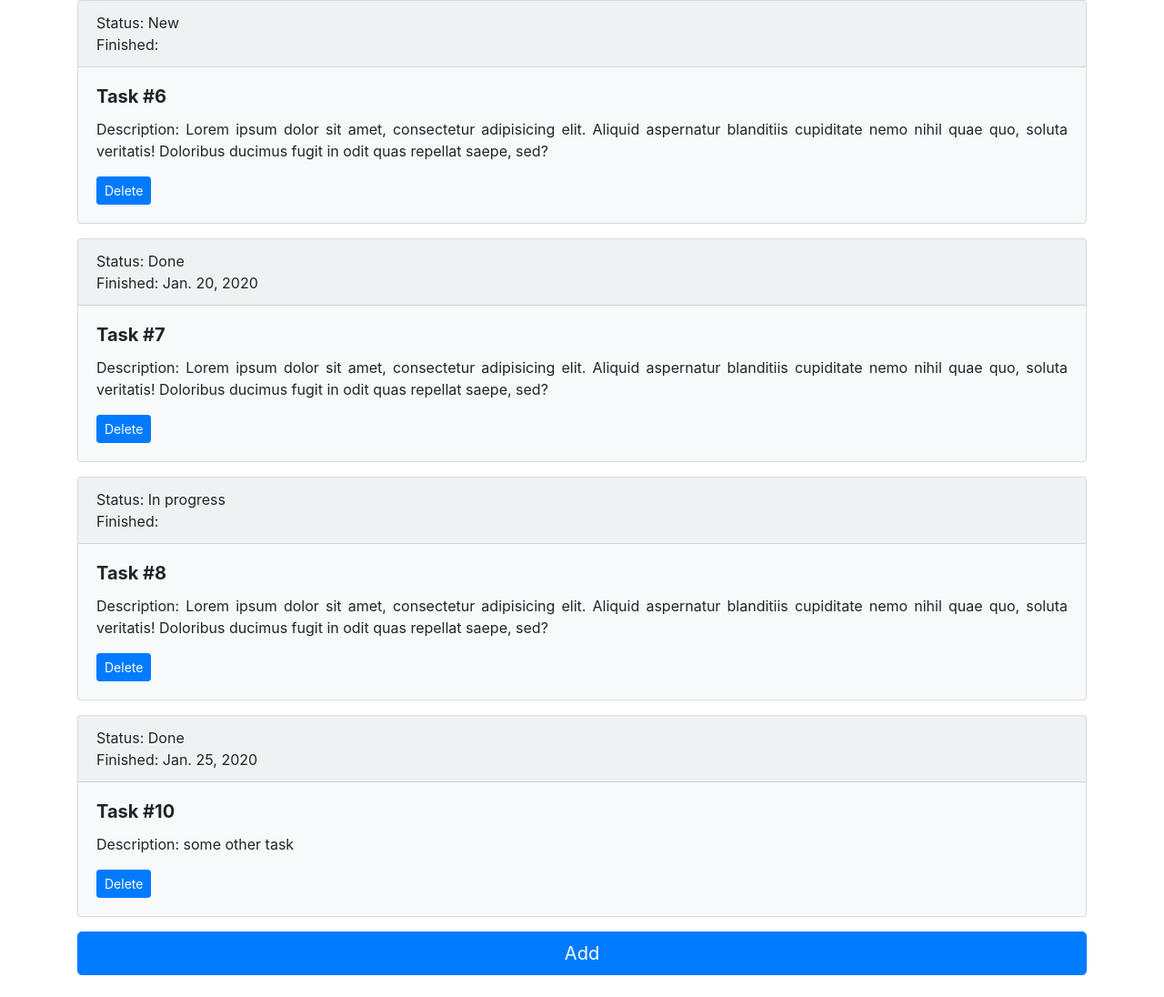
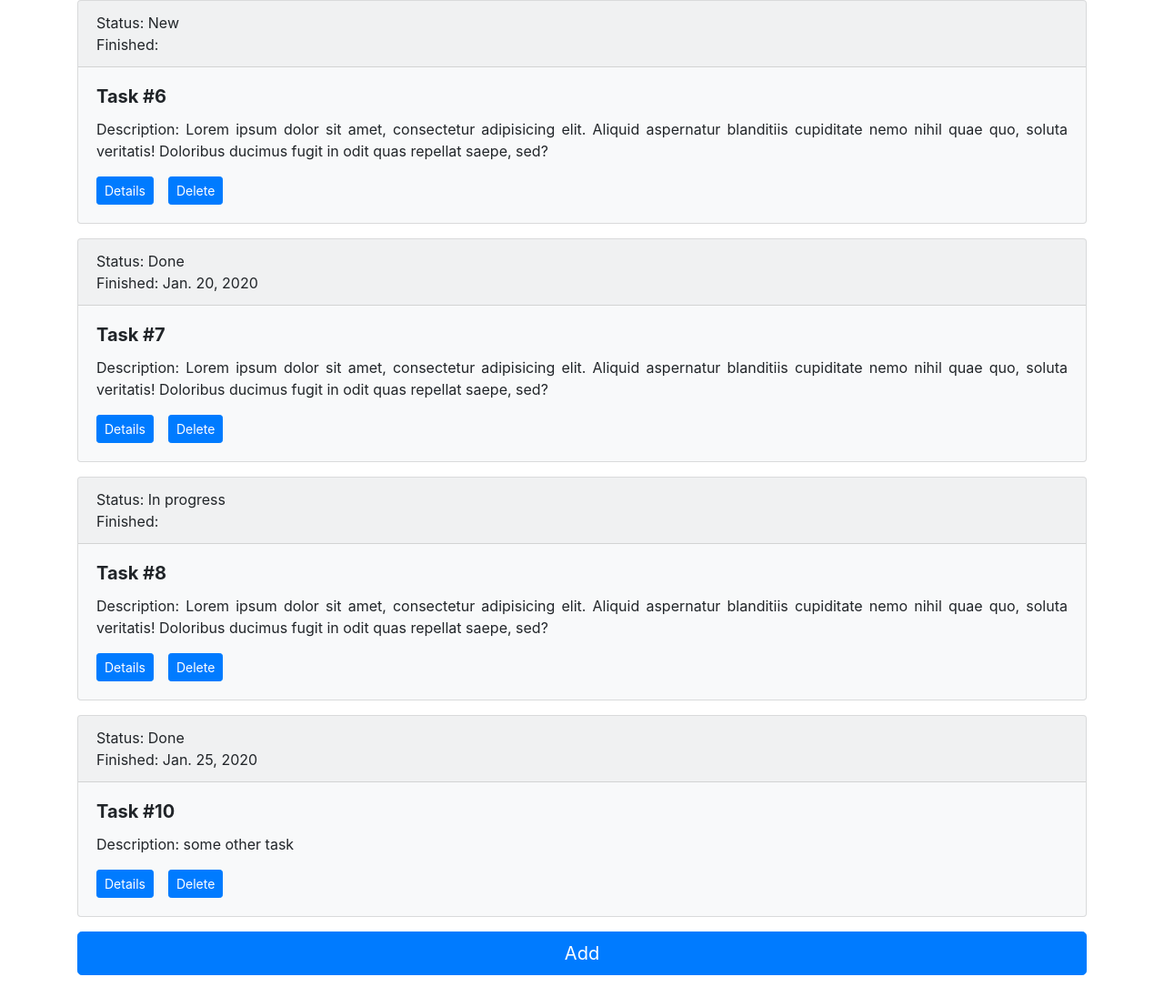
Before and after one commit to ihinion/homework_46, a Django app: page / in a window 1280 px wide. Shown: the part 146-1242 px from the top of the page at 91% size. Run offline with Django 3.2, Linux system fonts and the light colour scheme; data comes from the database, SQL or seed files in the repository; some libraries are stand-ins or nearby versions.

Commit message:
Added task_view, task_view.html for a single task, added links to tasks in index.html, path in urls.py

```diff
--- a/source/main/urls.py
+++ b/source/main/urls.py
@@ -15,11 +15,12 @@ Including another URLconf
 """
 from django.contrib import admin
 from django.urls import path
-from webapp.views import index_view, task_create_view, delete_view
+from webapp.views import index_view, task_create_view, delete_view, task_view
 
 urlpatterns = [
     path('admin/', admin.site.urls),
     path('', index_view),
     path('add/', task_create_view),
     path('<id>/delete/', delete_view),
+    path('task/<pk>/', task_view)
 ]
--- a/source/webapp/templates/index.html
+++ b/source/webapp/templates/index.html
@@ -36,9 +36,12 @@
                     <div class="card-body">
                         <h5 class="card-title font-weight-bold">Task #{{ task.pk }}</h5>
                         <p class="text-justify">Description: {{ task.description }}</p>
-                          <form method="POST" action="{{ task.pk }}/delete/">
+                        <form class="form-inline">
+                            <a class="btn btn-primary btn-sm mr-3" href="/task/{{ task.pk }}/" role="button">Details</a>
+                            <form class="form-inline" method="POST" action="{{ task.pk }}/delete/">
                                 {% csrf_token %}
                                 <button class="btn btn-primary btn-sm" type="submit" value="DELETE">Delete</button>
+                            </form>
                         </form>
                     </div>
                 </div>
@@ -55,9 +58,12 @@
                         <div class="card-body">
                             <h5 class="card-title font-weight-bold">Task #{{ task.pk }}</h5>
                             <p class="text-justify">Description: {{ task.description }}</p>
-                              <form method="POST" action="{{ task.pk }}/delete/">
+                            <form class="form-inline">
+                                <a class="btn btn-primary btn-sm mr-3" href="/task/{{ task.pk }}/" role="button">Details</a>
+                                <form class="form-inline" method="POST" action="{{ task.pk }}/delete/">
                                     {% csrf_token %}
                                     <button class="btn btn-primary btn-sm" type="submit" value="DELETE">Delete</button>
+                                </form>
                             </form>
                         </div>
                     </div>
@@ -75,9 +81,12 @@
                         <div class="card-body">
                             <h5 class="card-title font-weight-bold">Task #{{ task.pk }}</h5>
                             <p class="text-justify">Description: {{ task.description }}</p>
-                              <form method="POST" action="{{ task.pk }}/delete/">
+                            <form class="form-inline">
+                                <a class="btn btn-primary btn-sm mr-3" href="/task/{{ task.pk }}/" role="button">Details</a>
+                                <form class="form-inline" method="POST" action="{{ task.pk }}/delete/">
                                     {% csrf_token %}
                                     <button class="btn btn-primary btn-sm" type="submit" value="DELETE">Delete</button>
+                                </form>
                             </form>
                         </div>
                     </div>
@@ -95,9 +104,12 @@
                         <div class="card-body">
                             <h5 class="card-title font-weight-bold">Task #{{ task.pk }}</h5>
                             <p class="text-justify">Description: {{ task.description }}</p>
-                              <form method="POST" action="{{ task.pk }}/delete/">
+                            <form class="form-inline">
+                                <a class="btn btn-primary btn-sm mr-3" href="/task/{{ task.pk }}/" role="button">Details</a>
+                                <form class="form-inline" method="POST" action="{{ task.pk }}/delete/">
                                     {% csrf_token %}
                                     <button class="btn btn-primary btn-sm" type="submit" value="DELETE">Delete</button>
+                                </form>
                             </form>
                         </div>
                     </div>
--- a/source/webapp/views.py
+++ b/source/webapp/views.py
@@ -31,3 +31,8 @@ def delete_view(request, id):
         obj.delete()
         return HttpResponseRedirect("/")
     return render(request, "delete_view.html", context)
+
+
+def task_view(request, pk):
+    task = get_object_or_404(Task, pk=pk)
+    return render(request, 'task_view.html', {'task': task})
```
Also changed, not shown: source/webapp/templates/task_view.html (added, +43 -0 lines). Lines whose indentation alone changed are shown as unchanged.
